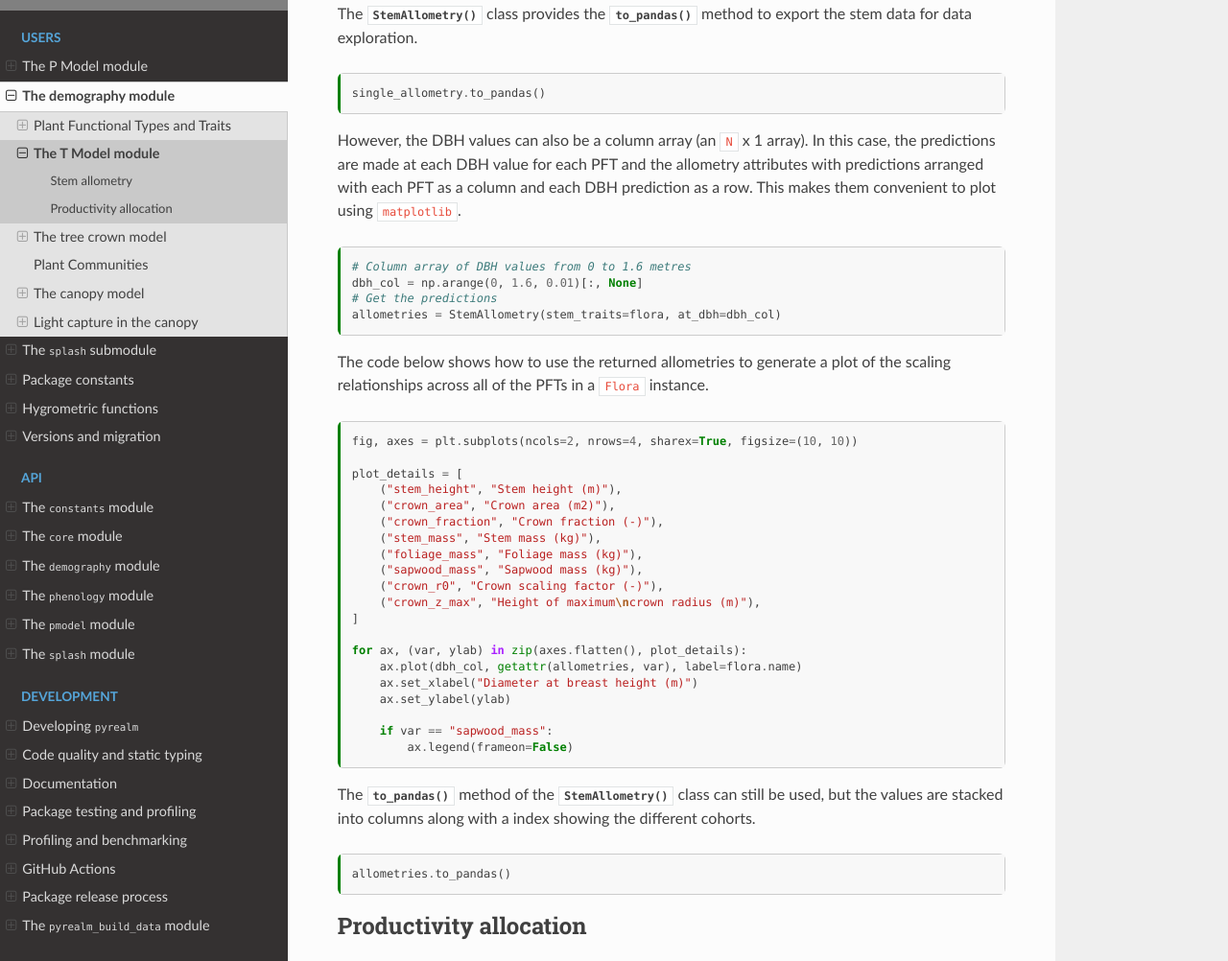
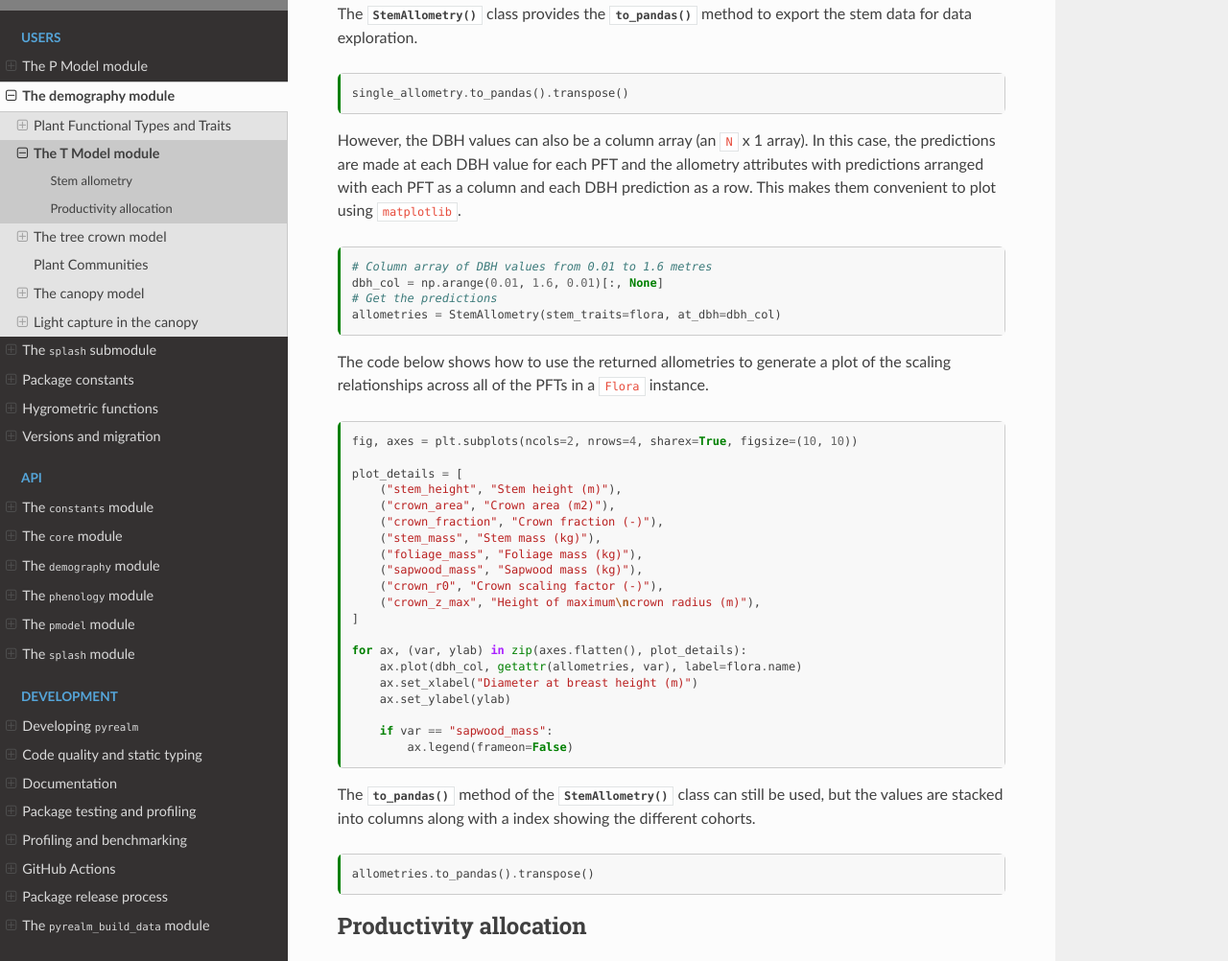
Before and after one commit to ImperialCollegeLondon/pyrealm, a Sphinx documentation site: the page built from docs/source/users/demography/t_model.md, in a window 1280 px wide and 1400 px high, scrolled down 1219 px. Shown: the part 170-1172 px from the top of the window at 96% size. Built offline with Sphinx 7.4.7 and the Read the Docs theme 3.1.0, drawn with Linux system fonts in a browser that asks for light colours; cross-references to code outside the pages are shown as plain code; some of the changed text lies outside the part shown.

Commit message:
Fixing docs

````diff
--- a/docs/source/users/demography/t_model.md
+++ b/docs/source/users/demography/t_model.md
@@ -89,7 +89,7 @@ The {meth}`~pyrealm.demography.tmodel.StemAllometry` class provides the
 data for data exploration.
 
 ```{code-cell} ipython3
-single_allometry.to_pandas()
+single_allometry.to_pandas().transpose()
 ```
 
 However, the DBH values can also be a column array (an `N` x 1 array). In this case, the
@@ -98,8 +98,8 @@ predictions arranged with each PFT as a column and each DBH prediction as a row.
 makes them convenient to plot using `matplotlib`.
 
 ```{code-cell} ipython3
-# Column array of DBH values from 0 to 1.6 metres
-dbh_col = np.arange(0, 1.6, 0.01)[:, None]
+# Column array of DBH values from 0.01 to 1.6 metres
+dbh_col = np.arange(0.01, 1.6, 0.01)[:, None]
 # Get the predictions
 allometries = StemAllometry(stem_traits=flora, at_dbh=dbh_col)
 ```
@@ -135,7 +135,7 @@ The {meth}`~pyrealm.demography.core.PandasExporter.to_pandas()` method of the
 the values are stacked into columns along with a index showing the different cohorts.
 
 ```{code-cell} ipython3
-allometries.to_pandas()
+allometries.to_pandas().transpose()
 ```
 
 ## Productivity allocation
@@ -181,7 +181,7 @@ The {meth}`~pyrealm.demography.core.PandasExporter.to_pandas()` method of the
 export data for exploration.
 
 ```{code-cell} ipython3
-single_allocation.to_pandas()
+single_allocation.to_pandas().transpose()
 ```
 
 Using a column array of potential GPP values can be used to predict multiple estimates of
@@ -286,5 +286,5 @@ As before, the {meth}`~pyrealm.demography.core.PandasExporter.to_pandas()` metho
 the data for each stem:
 
 ```{code-cell} ipython3
-allocation.to_pandas()
+allocation.to_pandas().transpose()
 ```
````
